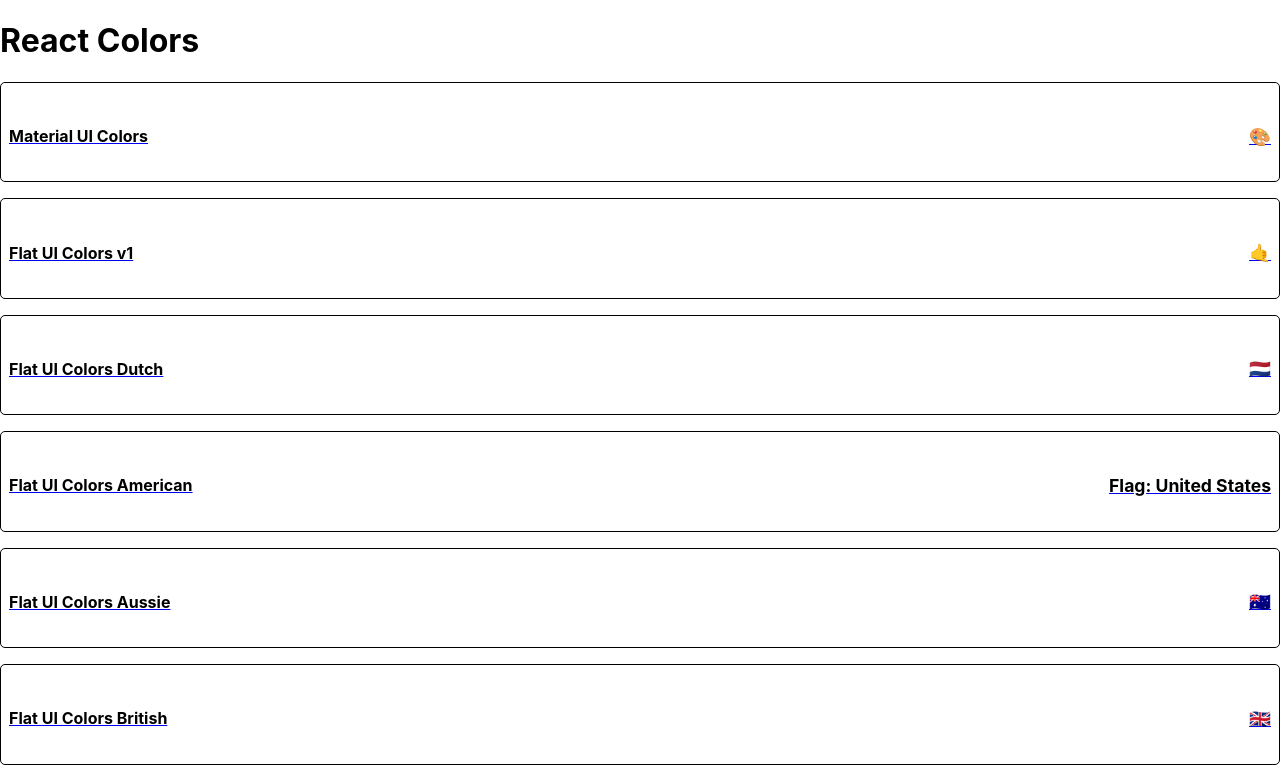
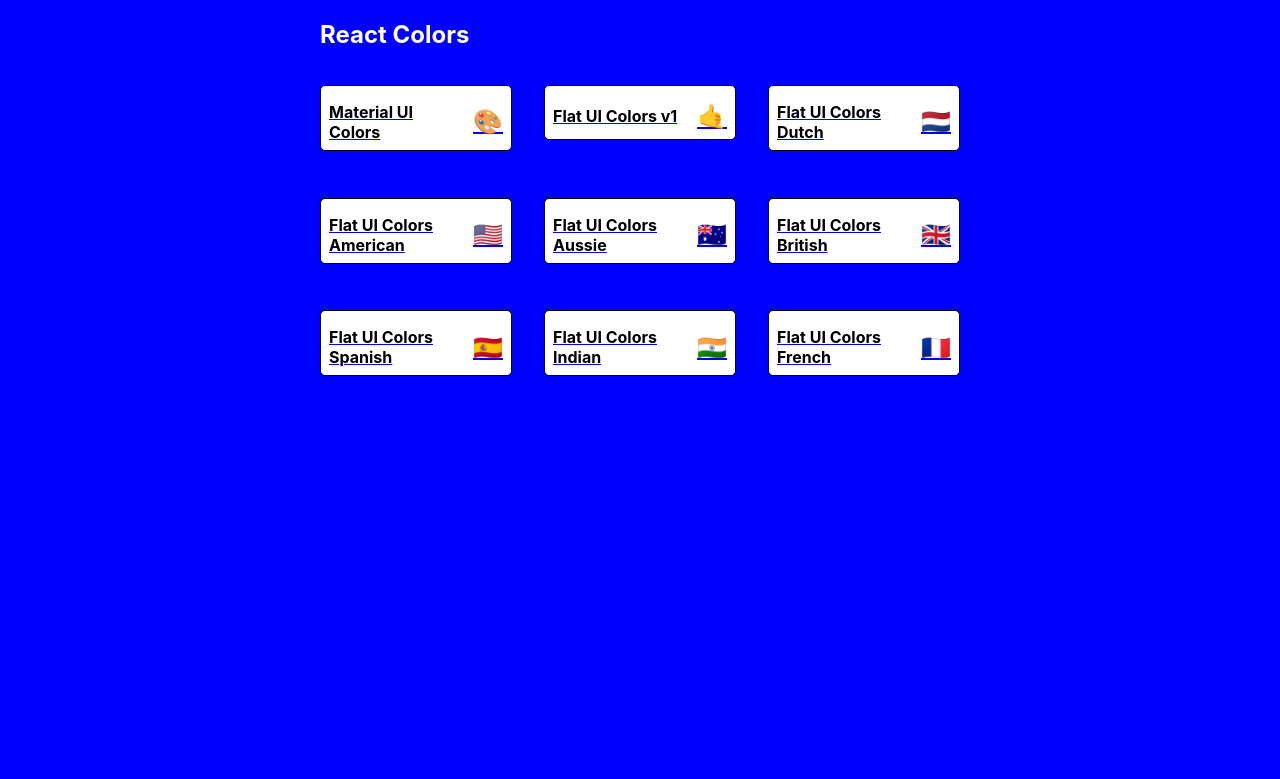
Before and after one commit to engrpatel21/color-picker, a React (Create React App) app: page / in a window 1280 px wide. Shown: the top 779 px of the page. Built offline with nearby package versions, Linux system fonts and the light colour scheme.

Commit message:
start styling list

```diff
--- a/src/MiniPalette/MiniPalette.jsx
+++ b/src/MiniPalette/MiniPalette.jsx
@@ -3,31 +3,37 @@ import { withStyles } from "@material-ui/styles";
 
 const styles = {
   root: {
-    backgroundColor: 'white',
-    borderRadius: '5px',
-    border: '1px solid black',
-    padding: '.5rem',
-    position: 'relative',
-    overflow: 'hidden',
-    '&:hover': {
-      cursor: 'pointer'
-    }
+    backgroundColor: "white",
+    border: "1px solid black",
+    borderRadius: "5px",
+    padding: "0.5rem",
+    position: "relative",
+    overflow: "hidden",
+    cursor: "pointer",
+    "&:hover svg": {
+      opacity: 1,
+    },
   },
   colors: {
-    backgroundColor: 'grey',
+    backgroundColor: "#dae1e4",
+    height: "150px",
+    width: "100%",
+    borderRadius: "5px",
+    overflow: "hidden",
   },
   title: {
-    display: 'flex',
-    justifyContent: 'space-between',
-    alignItems: 'center',
-    color: 'black',
-    paddingTop: '.5rem',
-    fontSize: '1rem',
-    position: 'relative'
+    display: "flex",
+    justifyContent: "space-between",
+    alignItems: "center",
+    margin: "0",
+    color: "black",
+    paddingTop: "0.5rem",
+    fontSize: "1rem",
+    position: "relative",
   },
   emoji: {
-    marginLeft: '.5rem',
-    fontSize: '1.1rem'
+    marginLeft: "0.5rem",
+    fontSize: "1.5rem",
   },
 };
 
--- a/src/PaletteList/PaletteList.jsx
+++ b/src/PaletteList/PaletteList.jsx
@@ -1,13 +1,43 @@
 import React, { Component } from 'react';
 import {Link} from 'react-router-dom'
 import MiniPalette from '../MiniPalette/MiniPalette';
+import { withStyles } from '@material-ui/styles'
 
+const styles = {
+  root: {
+    backgroundColor: "blue",
+    height: "100vh",
+    display: "flex",
+    alignItems: "flex-start",
+    justifyContent: "center",
+  },
+  container: {
+    width: "50%",
+    display: "flex",
+    alignItems: "flex-start",
+    flexDirection: "column",
+    flexWrap: "wrap",
+  },
+  nav: {
+    display: 'flex',
+    width: '100%',
+    justifyContent: 'space-between',
+    color: 'white'
+  },
+  palette: {
+    boxSizing: 'border-box',
+    width: '100%',
+    display: 'grid',
+    gridTemplateColumns: 'repeat(3, 30%)',
+    gridGap: '5%'
+  },
+};
 
 class PaletteList extends Component {
   state = {  }
   render() {
 
-    const { palettes } = this.props
+    const { palettes, classes } = this.props
 
     const paletteName = palettes.map((palette) => (
       <p>
@@ -18,12 +48,18 @@ class PaletteList extends Component {
     ));
 
     return (
-      <div>
-        <h1>React Colors</h1>
-        {paletteName}
+      <div className={classes.root} >
+        <div className={classes.container}>
+          <nav className={classes.nav}>
+            <h1> React Colors</h1>
+          </nav>
+          <div className={classes.palette}>
+            {paletteName}
+          </div>
+        </div>
       </div>
     );
   }
 }
 
-export default PaletteList;
+export default withStyles(styles)(PaletteList);
--- a/src/seedColors.js
+++ b/src/seedColors.js
@@ -83,7 +83,7 @@ export default [
   {
     paletteName: "Flat UI Colors American",
     id: "flat-ui-colors-american",
-    emoji: "Flag: United States",
+    emoji: " 🇺🇸 ",
     colors: [
       { name: "LightGreenishBlue", color: "#55efc4" },
       { name: "FadedPoster", color: "#81ecec" },
```
